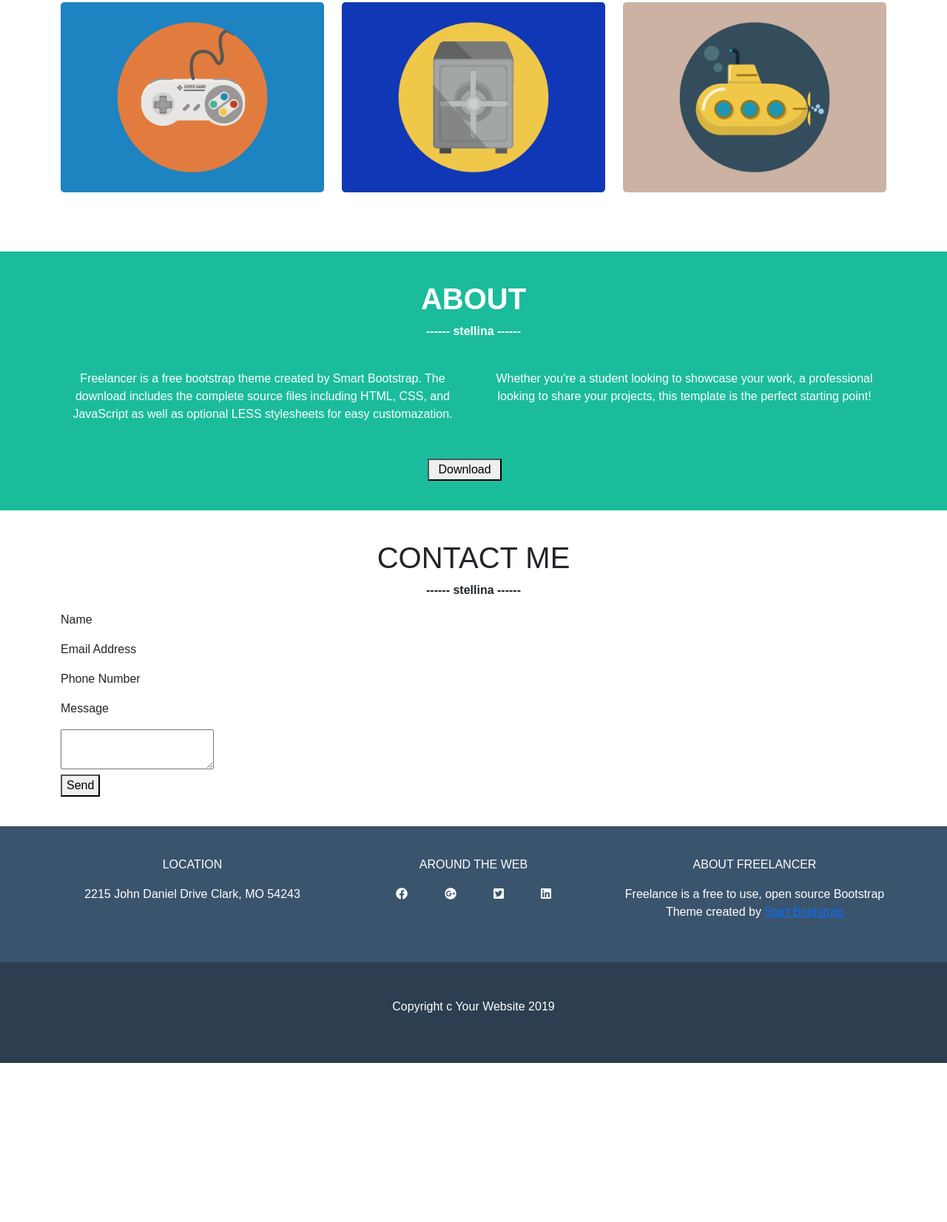
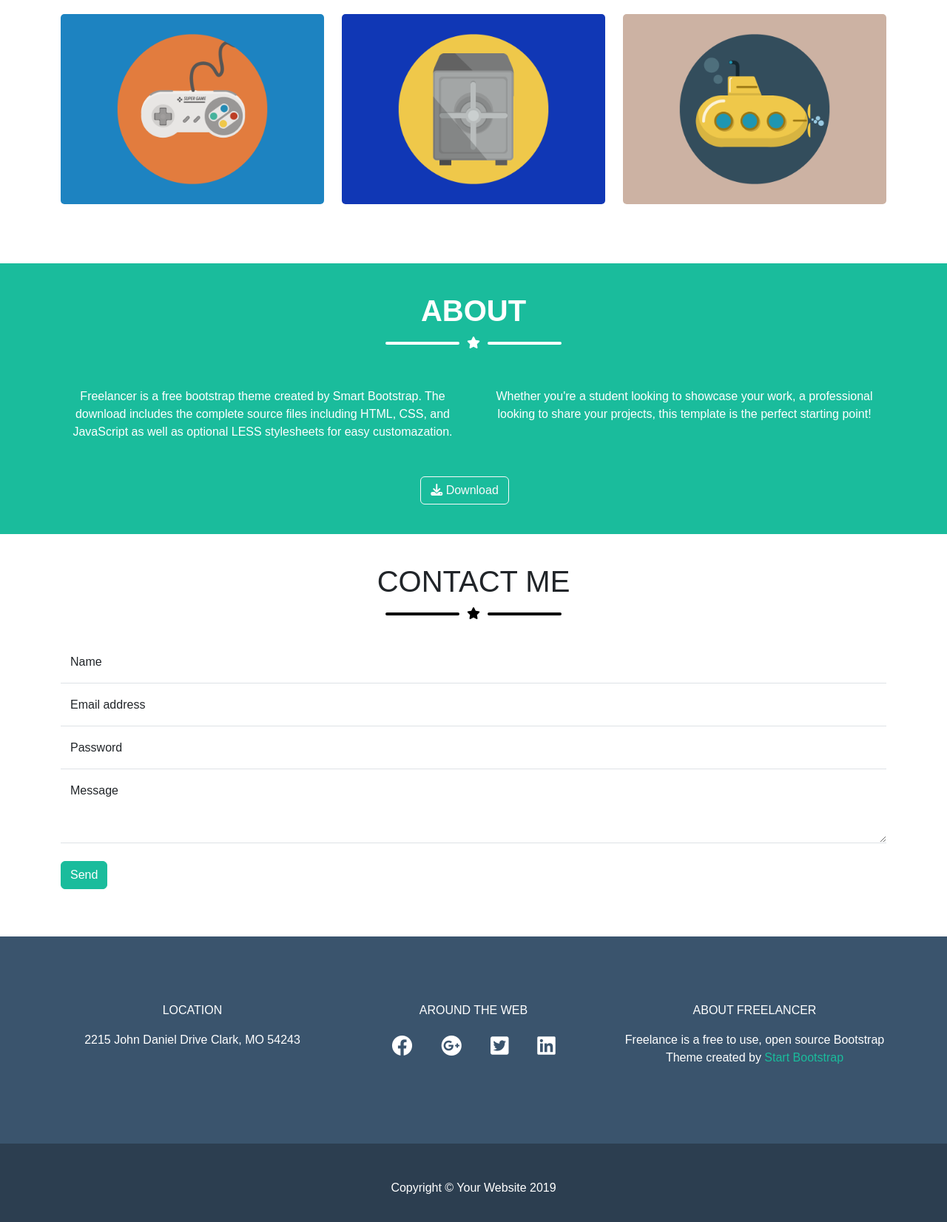
Before and after one commit to PasqualeIsabelli/html-css-bootstrap-freelancer, a plain HTML site: page index.html in a window 1280 px wide. Shown: the part 922-2574 px from the top of the page at 74% size. Before the commit the page ends 2359 px from the top, so only its background shows below. Drawn offline with nearby package versions, Linux system fonts and the light colour scheme.

Commit message:
add all content, ex validated and completed

```diff
--- a/css/style.css
+++ b/css/style.css
@@ -5,52 +5,44 @@
   --footer-bg: #2c3e50;
   --bs-emphasis-color-rgb: #ffffff;
 }
-
 body {
   font-family: Arial, Helvetica, sans-serif;
 }
-
 section {
-  padding-top: 2.5rem;
-  padding-bottom: 2.5rem;
+  padding: 2.5rem 0;
 }
 
-/*NAVBAR (presa da Bootstrap)*/
+/*NAVBAR*/
 nav {
   background-color: var(--nav-bg);
   color: white;
 }
-
-/*navbar fatta a mano*/
-/* .logo {
-  text-decoration: none;
-  color: white;
-  line-height: 50px;
-}
-
-.col-6 ul {
-  display: flex;
-  gap: 1rem;
-  justify-content: flex-end;
-  line-height: 50px;
-}
-
-.col-6 ul li {
-  list-style: none;
-} */
-
 .hero{
   background-color: var(--primary-bg);
 }
-
 .jumbo {
   color: white;
   margin: auto;
-  width: 50%;
+}
+.jumbo > img {
+  width: 200px;
 }
 
-.jumbo > img {
-  width: 200px;
+/*HERO*/
+.center-line {
+  width: 100px;
+  height: 0;
+  margin: 10px;
+  border-radius: 15px;
+}
+.black {
+  border: 2px solid black;
+}
+.white {
+  border: 2px solid white;
+}
+.text-white {
+  color: white;
 }
 
 /*MAIN*/
@@ -58,22 +50,33 @@ nav {
   width: 100%;
   border-radius: 5px;
 }
-
 .about {
   margin-top: 2.5rem;
   background-color: var(--primary-bg);
   color: white;
 }
-
 .download {
   margin: auto;
   margin-top: 2rem;
-  width: 100px; /*?*/
+  width: 120px;
 }
-
 .location {
   background-color: var(--secondary-bg);
   color: white;
+}
+.btn-primary {
+  background-color: var(--primary-bg);
+  border-color: var(--primary-bg);
+}
+.link {
+  text-decoration: none;
+  color: var(--primary-bg);
+}
+.my-form-control {
+  border-top: 0;
+  border-left: 0;
+  border-right: 0;
+  --bs-border-radius: 0;
 }
 
 /*FOOTER*/
@@ -84,3 +87,9 @@ footer {
   line-height: 2.5rem;
   padding: 2.5rem;
 }
+
+/*Hover*/
+.btn-primary:hover {
+  background-color: #249b83;
+  border-color: #249b83;
+}
--- a/index.html
+++ b/index.html
@@ -10,40 +10,31 @@
 </head>
 <body>
   <header>
+
+    <!--Navbar (presa da Bootstrap)-->
     <nav class="navbar navbar-expand-md">
-      <div class="container-md">
-        <a class="navbar-brand" href="#"><strong>START BOOTSTRAP</strong></a>
-        <button class="navbar-toggler" type="button" data-bs-toggle="collapse" data-bs-target="#navbarNavAltMarkup" aria-controls="navbarNavAltMarkup" aria-expanded="false" aria-label="Toggle navigation">
-          <span><i class="fa-solid fa-bars" style="color: #ffffff;"></i></span>
+      <div class="container-fluid">
+        <a class="navbar-brand" href="#">START BOOTSTRAP</a>
+        <button class="navbar-toggler d-md-none" type="button" data-bs-toggle="collapse" data-bs-target="#navbarNav" aria-controls="navbarNav" aria-expanded="false" aria-label="Toggle navigation">
+          <span class="navbar-toggler-icon"></span>
         </button>
-        <div class="collapse navbar-collapse d-flex justify-content-end " id="navbarNavAltMarkup">
-          <div class="navbar-nav">
-            <a class="nav-link active" aria-current="page" href="#"><strong>PORTFOLIO</strong></a>
-            <a class="nav-link" href="#"><strong>ABOUT</strong></a>
-            <a class="nav-link" href="#"><strong>CONTACT</strong></a>
-          </div>
+        <div class="collapse navbar-collapse justify-content-end" id="navbarNav">
+          <ul class="navbar-nav d-md-flex">
+            <li class="nav-item">
+              <a class="nav-link active" aria-current="page" href="#">PORTFOLIO</a>
+            </li>
+            <li class="nav-item">
+              <a class="nav-link" href="#">ABOUT</a>
+            </li>
+            <li class="nav-item">
+              <a class="nav-link" href="#">CONTACT</a>
+            </li>
+          </ul>
         </div>
       </div>
     </nav>
 
-    <!-- Navbar fatta a mano -->
-    <!-- <nav>
-      <div class="container-fluid">
-        <div class="row">
-          <div class="col-6">
-            <a class="logo" href="#"><strong>START BOOTSTRAP</strong></a>
-          </div>
-          <div class="col-6">
-            <ul>
-              <li><strong>PORTFOLIO</strong></li>
-              <li><strong>ABOUT</strong></li>
-              <li><strong>CONTACT</strong></li>
-            </ul>
-          </div>
-        </div>
-      </div>
-    </nav> -->
-
+    <!--Hero Section-->
     <section class="hero">
       <div class="container text-center hero-center">
         <div class="row">
@@ -51,20 +42,31 @@
             <div class="jumbo">
               <img src="img/avatar.svg" alt="jumbo-image">
               <h1><strong>START BOOTSTRAP</strong></h1>
-              <p><strong>----- stellina ------</strong></p>
-              <p><strong>GRAPHIC ARTIST - WEB DESIGNER - ILLUSTRATOR</strong></p>
+              <div class="d-flex justify-content-center col-12 mb-4">
+                <div class="center-line white"></div>
+                <div><i class="fa-solid fa-star" style="color: #ffffff;"></i></div>
+                <div class="center-line white"></div>
+              </div>
             </div>
+            <div class="col-12 text-white"><p><strong>GRAPHIC ARTIST - WEB DESIGNER - ILLUSTRATOR</strong></p></div>
           </div>
         </div>
       </div>
     </section>
   </header>
+
+  <!--Main-->
   <main>
+    <!--Section Portfolio-->
     <section>
       <div class="container text-center">
         <div class="row">
           <h1><strong>PORTFOLIO</strong></h1>
-          <p><strong>------ stellina ------</strong></p>
+          <div class="d-flex justify-content-center col-12 mb-4">
+            <div class="center-line black"></div>
+            <div><i class="fa-solid fa-star" style="color: #000000;"></i></div>
+            <div class="center-line black"></div>
+          </div>
           <div class="col-sm-12 col-md-6 col-lg-6 col-xl-4 col-xxl-4 image g-4"><img src="img/cabin.png" alt="cabin"></div>
           <div class="col-sm-12 col-md-6 col-lg-6 col-xl-4 col-xxl-4 image g-4"><img src="img/cake.png" alt="cake"></div>
           <div class="col-sm-12 col-md-6 col-lg-6 col-xl-4 col-xxl-4 image g-4"><img src="img/circus.png" alt="circus"></div>
@@ -74,11 +76,16 @@
         </div>
       </div>
     </section>
+    <!--Section About-->
     <section class="about">
       <div class="container-lg text-center">
         <div class="row">
           <h1><strong>ABOUT</strong></h1>
-          <p><strong>------ stellina ------</strong></p>
+          <div class="d-flex justify-content-center col-12 mb-4">
+            <div class="center-line white"></div>
+            <div><i class="fa-solid fa-star" style="color: #ffffff;"></i></div>
+            <div class="center-line white"></div>
+          </div>
           <div class="col-sm-12 col-md-6 col-lg-6 col-xl-6 col-xxl-6 g-4">
             <p>Freelancer is a free bootstrap theme created by Smart Bootstrap. The download includes the complete source files including HTML, CSS, and JavaScript as well as optional LESS stylesheets for easy customazation.</p>
           </div>
@@ -86,49 +93,74 @@
             <p>Whether you're a student looking to showcase your work, a professional looking to share your projects, this template is the perfect starting point!</p>
           </div>
           <div class="row">
-            <button class="download">Download</button>
+            <button type="button" class="btn btn-outline-light download"><i class="fa-solid fa-download" style="color: currentColor;"></i> Download</button>
           </div>
         </div>
       </div>
     </section>
+    <!--Section Contact me-->
     <section>
       <div class="container">
         <h1 class="text-center">CONTACT ME</h1>
-        <p class="text-center"><strong>------ stellina ------</strong></p>
-        <div class="col"><p>Name</p></div>
-        <div class="col"><p>Email Address</p></div>
-        <div class="col"><p>Phone Number</p></div>
-        <div class="col"><p>Message</p> <textarea></textarea></div>
-        <button>Send</button>
+        <div class="d-flex justify-content-center col-12 mb-4">
+          <div class="center-line black"></div>
+          <div><i class="fa-solid fa-star" style="color: #000000;"></i></div>
+          <div class="center-line black"></div>
+        </div>
+        <form action="">
+          <div class="form-floating">
+            <input type="text" class="form-control my-form-control" id="floatingInput" placeholder="Name">
+            <label for="floatingInput">Name</label>
+          </div>
+
+          <div class="form-floating">
+            <input type="email" class="form-control my-form-control" id="floatingInput" placeholder="Email">
+            <label for="floatingInput">Email address</label>
+          </div>
+
+          <div class="form-floating">
+            <input type="password" class="form-control my-form-control" id="floatingPassword" placeholder="Password">
+            <label for="floatingPassword">Password</label>
+          </div>
+
+          <div class="form-floating">
+            <textarea class="form-control my-form-control" placeholder="Message" id="floatingTextarea2" style="height: 100px"></textarea>
+            <label for="floatingTextarea2">Message</label>
+          </div>
+        </form>
+        <button type="button" class="btn btn-primary my-4">Send</button>
       </div>
     </section>
+    <!--Section Location & Social-->
     <section class="location">
       <div class="container text-center">
         <div class="row">
-          <div class="col-sm-12 col-md-4 col-lg-4 col-xl-4 col-xxl-4">
+          <div class="col-sm-12 col-md-4 col-lg-4 col-xl-4 col-xxl-4 my-5">
             <p>LOCATION</p>
             <p>2215 John Daniel Drive Clark, MO 54243</p>
           </div>
-          <div class="col-sm-12 col-md-4 col-lg-4 col-xl-4 col-xxl-4">
+          <div class="col-sm-12 col-md-4 col-lg-4 col-xl-4 col-xxl-4 my-5">
           <p>AROUND THE WEB</p>
-            <div class="d-flex text-center mx-5">
+            <div class="d-flex text-center mx-5 fs-3">
               <a class="m-auto" href="#"><i class="fa-brands fa-facebook" style="color: #ffffff;"></i></a>
               <a class="m-auto" href="#"><i class="fa-brands fa-google-plus" style="color: #ffffff;"></i></a>
               <a class="m-auto" href="#"><i class="fa-brands fa-square-twitter" style="color: #ffffff;"></i></a>
               <a class="m-auto" href="#"><i class="fa-brands fa-linkedin" style="color: #ffffff;"></i></a>
             </div>
           </div>
-          <div class="col-sm-12 col-md-4 col-lg-4 col-xl-4 col-xxl-4">
+          <div class="col-sm-12 col-md-4 col-lg-4 col-xl-4 col-xxl-4 my-5">
             <p>ABOUT FREELANCER</p>
-            <p>Freelance is a free to use, open source Bootstrap Theme created by <a href="#">Start Bootstrap</a></p>
+            <p>Freelance is a free to use, open source Bootstrap Theme created by <a class="link" href="#">Start Bootstrap</a></p>
           </div>
         </div>
       </div>
     </section>
   </main>
+
+  <!--Footer-->
   <footer>
     <div class="col-12">
-      <p>Copyright c Your Website 2019</p>
+      <p>Copyright &#169; Your Website 2019</p>
     </div>
   </footer>
 </body>
```
